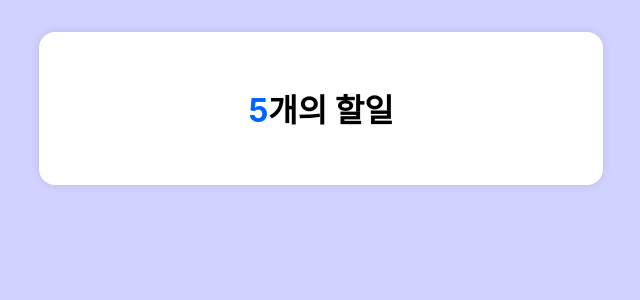
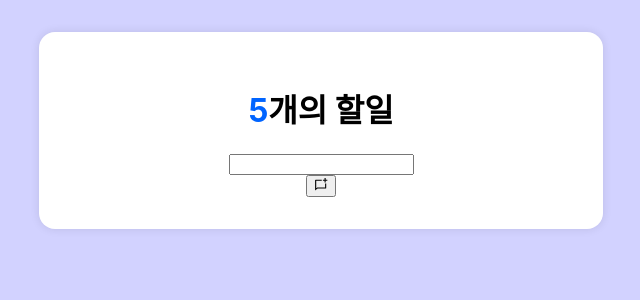
Before and after one commit to shinwon-kim/Todo-list, a React (Create React App) app: page / in a window 1280 px wide. Shown: the top 300 px of the page, without its empty margins (319-959 px from the left). Built offline with nearby package versions, Linux system fonts and the light colour scheme.

Commit message:
feat: Todo Input 컴포넌트 추가

```diff
--- a/package.json
+++ b/package.json
@@ -13,6 +13,7 @@
     "@types/react-dom": "^19.1.7",
     "react": "^19.1.1",
     "react-dom": "^19.1.1",
+    "react-icons": "^5.5.0",
     "react-scripts": "5.0.1",
     "typescript": "^4.9.5",
     "web-vitals": "^2.1.4"
--- a/src/App.tsx
+++ b/src/App.tsx
@@ -1,11 +1,13 @@
 import React from 'react';
 import './App.css';
 import TodoHeader from './Header/TodoHeader';
+import TodoInput from './Input/TodoInput';
 
 function App() {
   return (
     <main className="App">
       <TodoHeader></TodoHeader>
+      <TodoInput></TodoInput>
     </main>
   );
 }
--- /dev/null
+++ b/src/Input/TodoInput.tsx
@@ -0,0 +1,16 @@
+import { RiChatNewLine } from "react-icons/ri";
+
+const TodoInput = () => {
+    return(
+        <div>
+            <form>
+                <input></input>
+            </form>
+            <button>
+                {RiChatNewLine({})}
+            </button>
+        </div>
+    )
+}
+
+export default TodoInput;
--- a/tsconfig.json
+++ b/tsconfig.json
@@ -18,7 +18,10 @@
     "resolveJsonModule": true,
     "isolatedModules": true,
     "noEmit": true,
-    "jsx": "react-jsx"
+    "jsx": "react-jsx",
+    "paths": {
+      "react": [ "./node_modules/@types/react" ]
+    }
   },
   "include": [
     "src"
```
Also changed, not shown: 1 other file (tests, documents, lock files or other folders).
